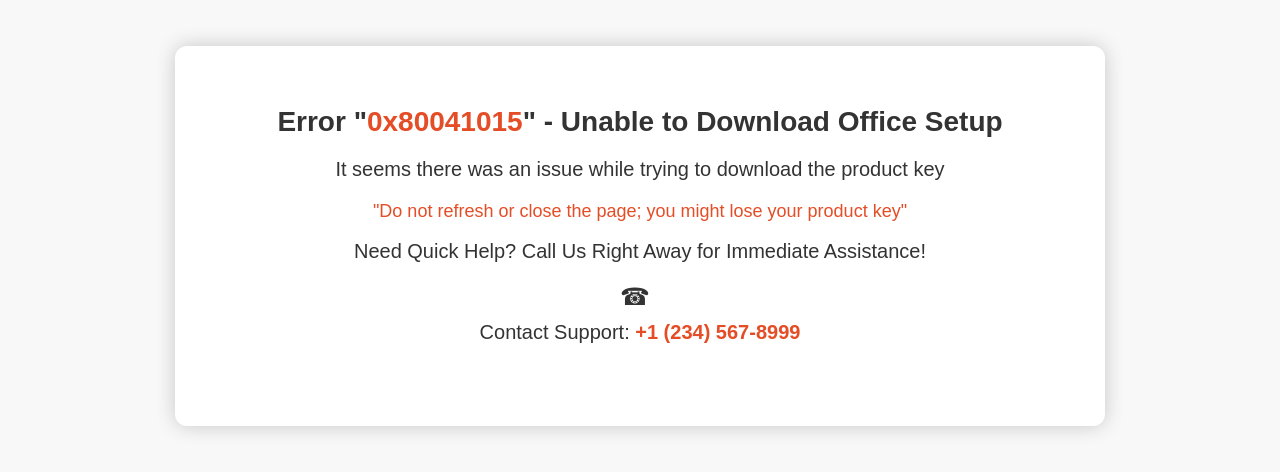
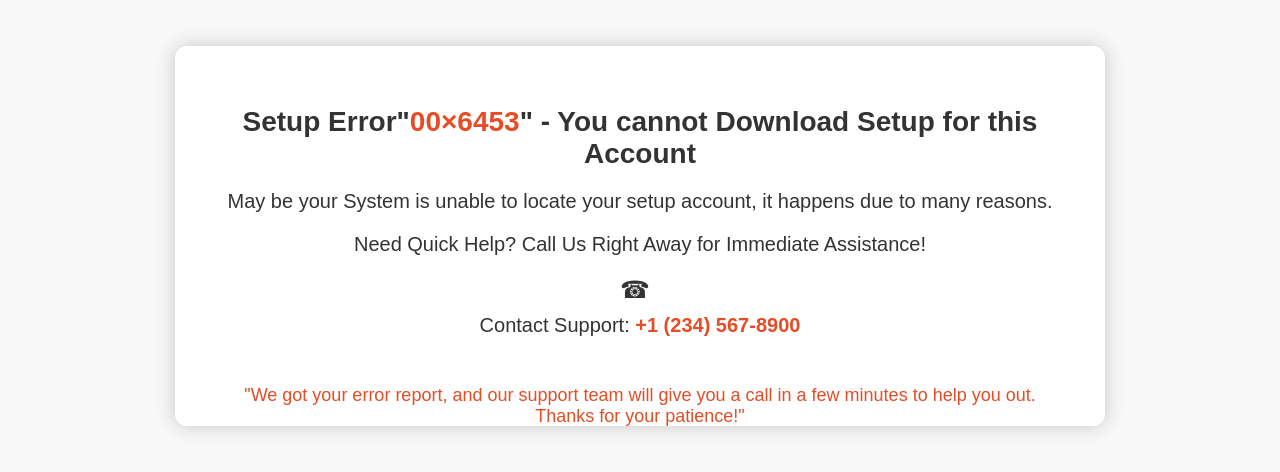
Before and after one commit to qberrorservice/qberrorservice.github.io, a plain HTML site: page error.html in a window 1280 px wide. Shown: the part 152-624 px from the top of the page. Drawn offline with Linux system fonts and the light colour scheme.

Commit message:
Update error.html

```diff
--- a/error.html
+++ b/error.html
@@ -90,16 +90,17 @@
     <br>
 
     <div class="error-container">
-        <h2 style="font-size: 28px;">Error "<span style="color: #e44d26;">0x80041015</span>" - Unable to Download Office Setup</h2>
-        <p style="font-size: 20px;">It seems there was an issue while trying to download the product key</p>
+        <h2 style="font-size: 28px;">Setup Error"<span style="color: #e44d26;">00×6453</span>" - You cannot Download Setup for this Account</h2>
+        <p style="font-size: 20px;">May be your System is unable to locate your setup account, it happens due to many reasons. </p>
 
-        <p class="quote">"Do not refresh or close the page; you might lose your product key"</p>
 
         <p style="font-size: 20px;">Need Quick Help? Call Us Right Away for Immediate Assistance!</p>
 
         <div class="contact-support">
             <div class="phone-icon">&#9742;</div>
-            <p style="font-size: 20px;">Contact Support: <a href="tel:+123456789">+1 (234) 567-8999</a></p>
+            <p style="font-size: 20px;">Contact Support: <a href="tel:+12345678900">+1 (234) 567-8900</a></p>
+            <br>
+            <p class="quote">"We got your error report, and our support team will give you a call in a few minutes to help you out. Thanks for your patience!"</p>
         </div>
     </div>
 
```
